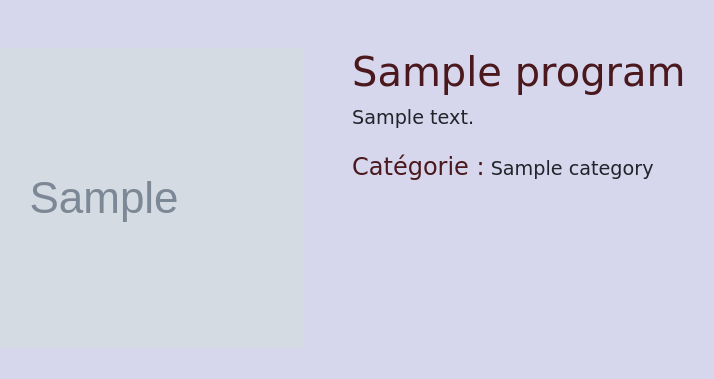
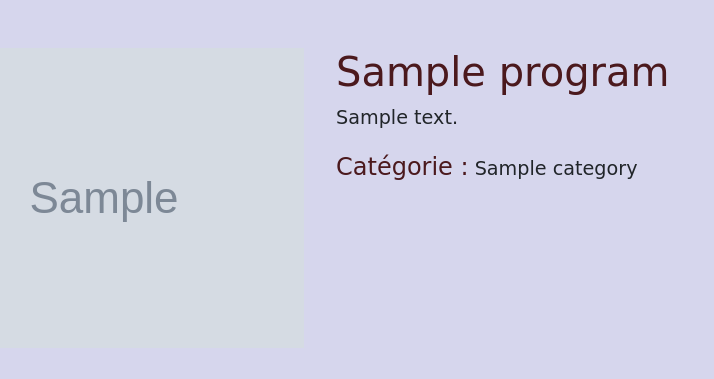
Before and after one commit to veroniqueauzias/wildSeries2, a Symfony app: template templates/program/show.html.twig in a window 1280 px wide. Shown: the part 98-477 px from the top of the page, without its empty margins (178-892 px from the left). Run offline with Twig, Linux system fonts and the light colour scheme; the template is opened without the code that fills it: most values are stand-ins (such as "Sample title", 1, 10 or a date in 2020); grey boxes marked "Sample" are stand-in pictures; style sheets or scripts are compiled from the project's sources; some libraries are stand-ins or nearby versions; some web fonts are replaced.

Commit message:
program_show responsive

```diff
--- a/assets/styles/app.scss
+++ b/assets/styles/app.scss
@@ -114,3 +114,27 @@ footer a:hover {
   color: $main-color;
   text-decoration: none;
 }
+
+.media-body {
+  margin-left: 2rem;
+}
+
+@media (max-width: 992px) {
+
+  .programDetails {
+    flex-direction: column;
+  }
+  .posterImg  {
+    height: 20rem;
+  }
+
+  .media-body {
+    margin-top: 2rem;
+    margin-left: 0px;
+  }
+
+  .poster {
+    display: flex;
+    justify-content: center;
+  }
+}
--- a/templates/program/show.html.twig
+++ b/templates/program/show.html.twig
@@ -4,13 +4,13 @@
 
 {% block body %}
 <div class="container mt-5">
-   <div class="media flex flex-row">
+   <div class="programDetails flex">
       <div class="poster">
-         <img class="align-self-start mr-3" src="{{program.poster}}" alt="{{ program.title }} poster">
+         <img class="posterImg align-self-start mr-3" src="{{program.poster}}" alt="{{ program.title }} poster">
       </div>
-      <div class="media-body ms-5">
+      <div class="media-body">
          <h1 class="title mt-0">{{ program.title }}</h1>
-         <p>{{ program.summary }}</p>
+         <p class="justify">{{ program.summary }}</p>
          <p><span class="subtitle">Catégorie :</span> {{ program.category.name }}</p>
       </div>
    </div>
```
